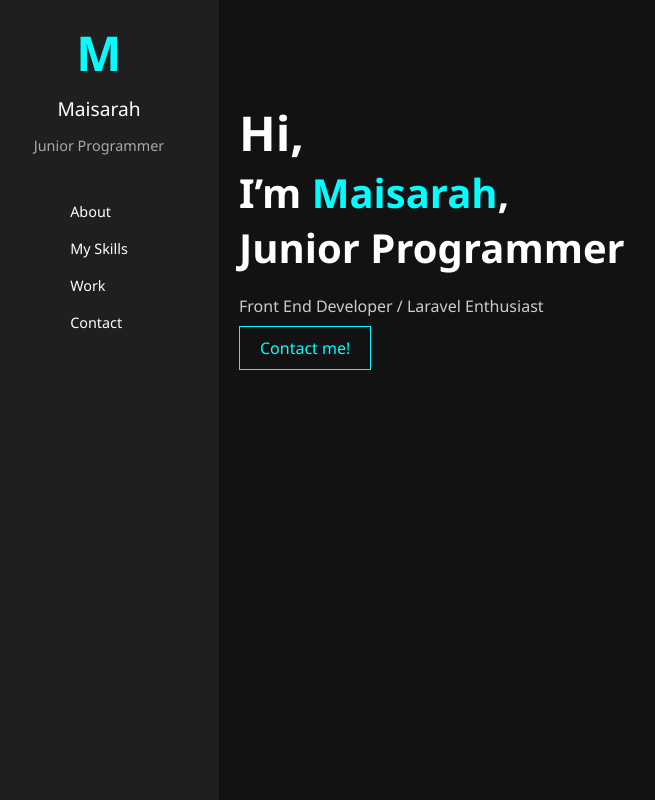
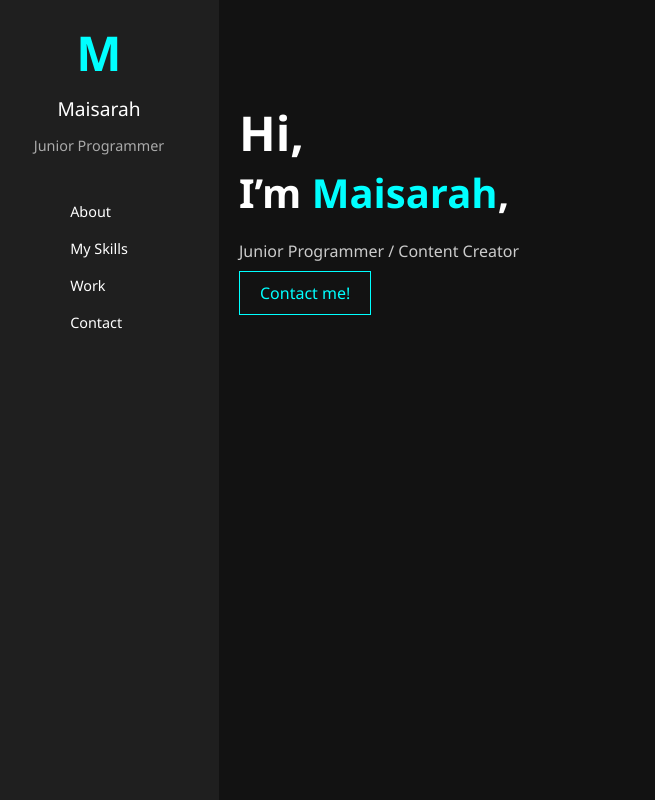
Before and after one commit to Maisaraharfan/maisaraharfan.github.io, a plain HTML site: page index.html in a window 1280 px wide. Shown: the whole page, without its empty margins (21-676 px from the left). Drawn offline with Linux system fonts and the light colour scheme.

Commit message:
Update index.html

```diff
--- a/index.html
+++ b/index.html
@@ -24,8 +24,8 @@
     <div class="main-content">
         <section class="hero">
             <h1>Hi,</h1>
-            <h2>I’m <span class="highlight">Maisarah</span>,<br> Junior Programmer </h2>
-            <p>Front End Developer / Laravel Enthusiast</p>
+            <h2>I’m <span class="highlight">Maisarah</span>, </h2>
+            <p>Junior Programmer / Content Creator </p>
             <a href="#contact" class="btn">Contact me!</a>
         </section>
     </div>
```
